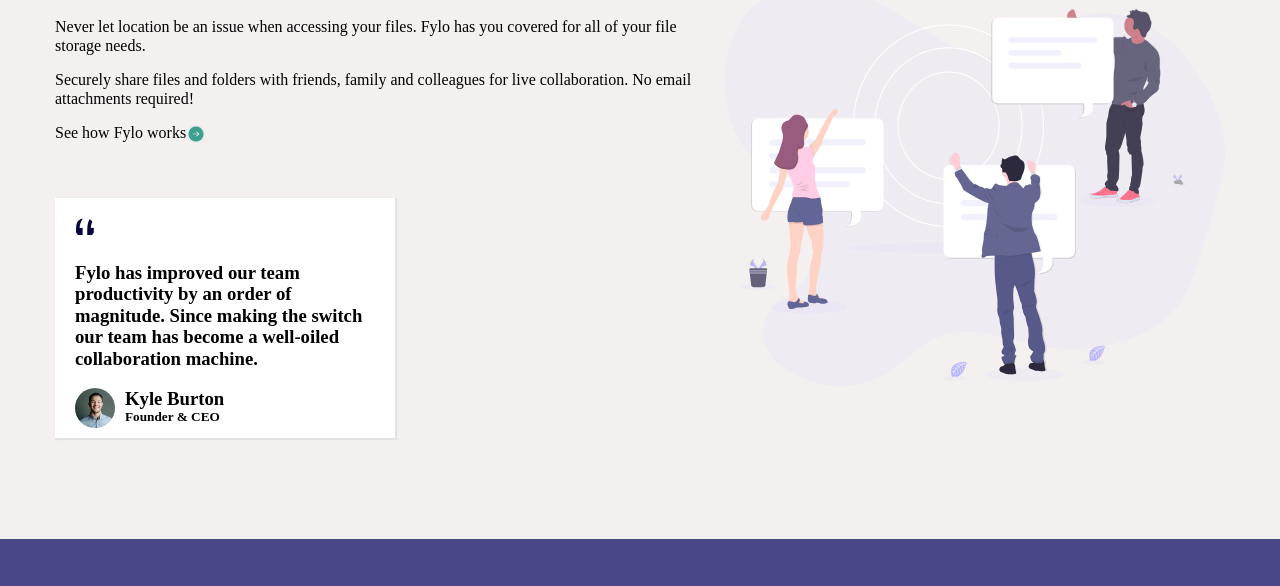
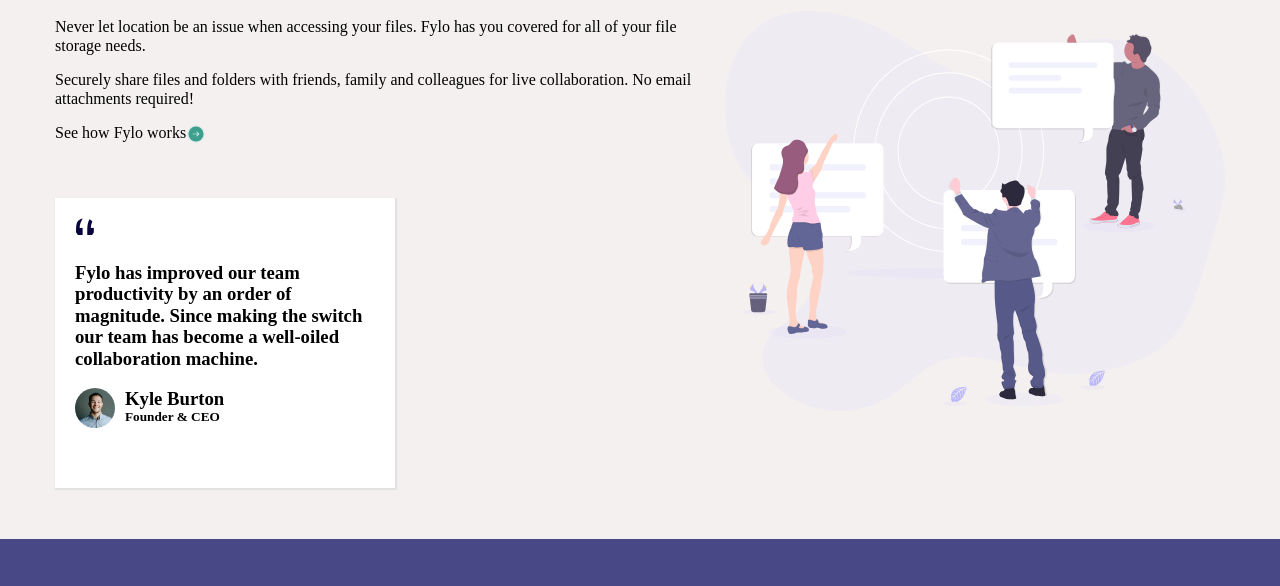
Before and after one commit to Malkah04/web.github.io, a plain HTML site: page index.html in a window 1280 px wide. Shown: the part 639-1225 px from the top of the page. Drawn offline with Linux system fonts and the light colour scheme.

Commit message:
Update style.css

```diff
--- a/style.css
+++ b/style.css
@@ -1,5 +1,7 @@
 body{
     box-sizing: border-box;
+    overflow-x: hidden;
+    overflow-y: auto;
 
 }
 .cont{
@@ -157,7 +159,7 @@
 .three .cont .par{
         background-color: white;
         width: 300px;
-        height: 200px;
+        height: 250px;
         padding: 20px;
         margin-top: 50px;
         box-shadow: rgb(226, 226, 226) 1px 1px 1px 1px;
```
